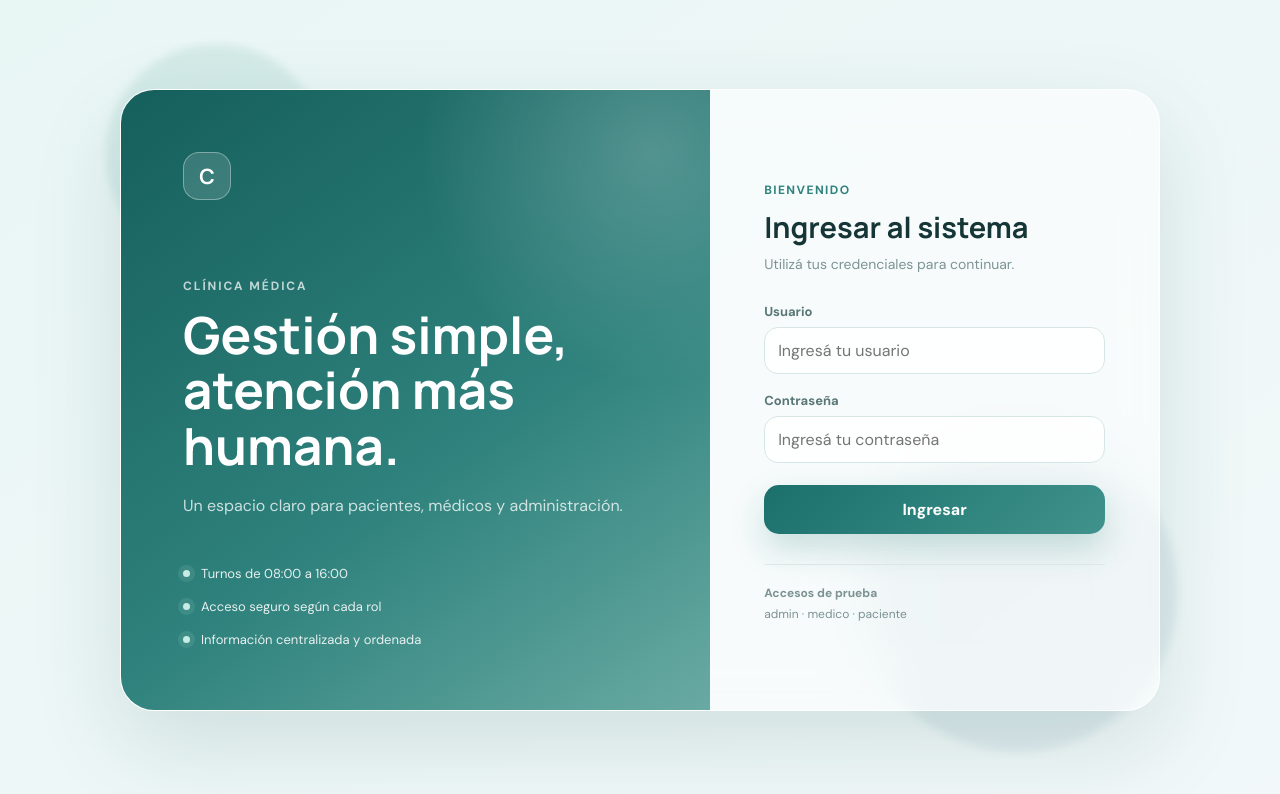
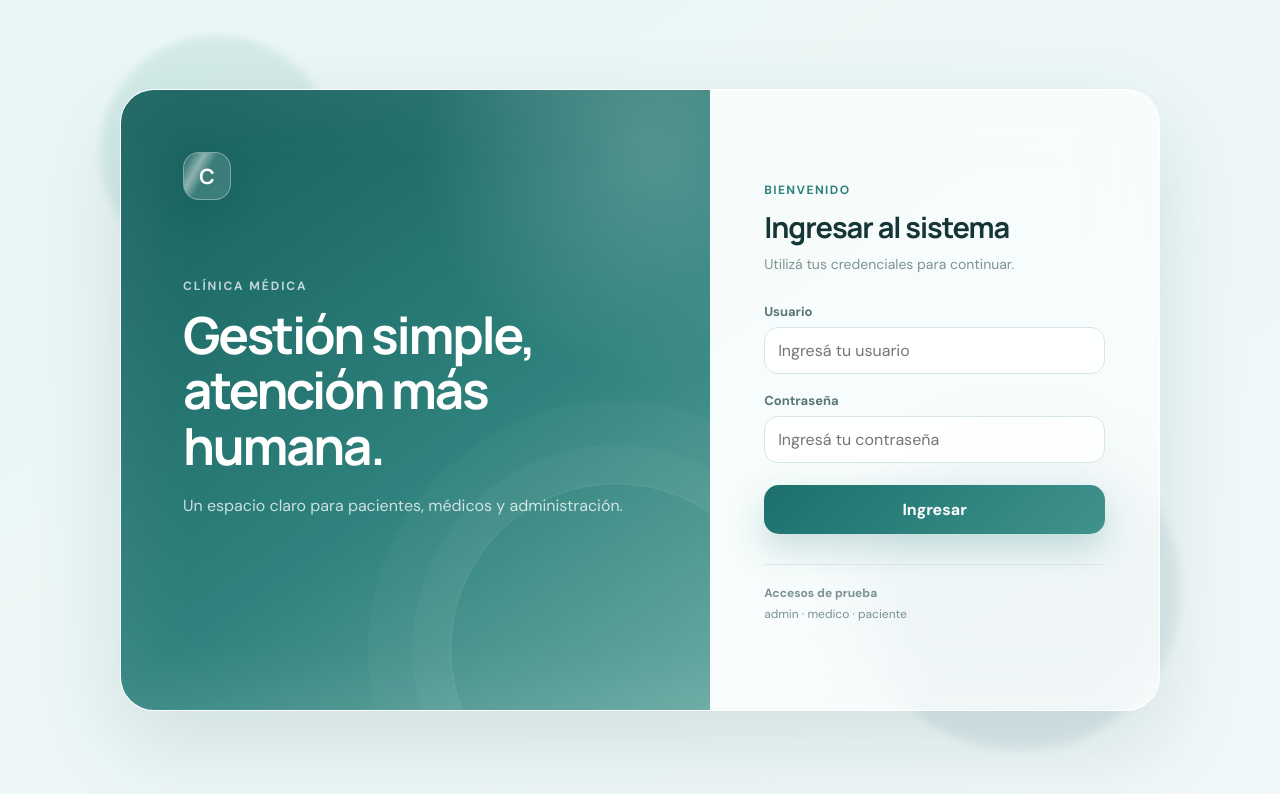
Before and after one commit to Kingdoms27/TP-CLINICA-OOWS, an Angular app in the folder frontend/: page /login in a window 1280 px wide. Shown: the top 794 px of the page. Built offline with nearby package versions, Linux system fonts and the light colour scheme.

Commit message:
style: refinar login animado

```diff
--- a/frontend/src/app/pages/login/login.component.css
+++ b/frontend/src/app/pages/login/login.component.css
@@ -10,6 +10,19 @@
     #eef7f6;
 }
 
+.login-page::before {
+  position: absolute;
+  inset: 0;
+  content: '';
+  pointer-events: none;
+  background:
+    linear-gradient(rgba(255, 255, 255, 0.12) 1px, transparent 1px),
+    linear-gradient(90deg, rgba(255, 255, 255, 0.12) 1px, transparent 1px);
+  background-size: 46px 46px;
+  mask-image: linear-gradient(to bottom, rgba(0, 0, 0, 0.36), transparent 76%);
+  opacity: 0.5;
+}
+
 .login-shell {
   position: relative;
   z-index: 2;
@@ -17,17 +30,29 @@
   grid-template-columns: 1.05fr 0.8fr;
   width: min(1040px, 100%);
   overflow: hidden;
-  border: 1px solid rgba(255, 255, 255, 0.84);
+  border: 1px solid rgba(255, 255, 255, 0.9);
   border-radius: 34px;
-  background: rgba(255, 255, 255, 0.54);
-  backdrop-filter: blur(28px);
-  box-shadow: 0 34px 90px rgba(28, 83, 84, 0.14);
-  animation: enter 700ms cubic-bezier(.2,.8,.2,1);
+  background: rgba(255, 255, 255, 0.56);
+  backdrop-filter: blur(30px) saturate(1.15);
+  box-shadow:
+    0 34px 90px rgba(28, 83, 84, 0.14),
+    inset 0 1px 0 rgba(255, 255, 255, 0.82);
+  animation: enter 760ms cubic-bezier(.2, .8, .2, 1);
+}
+
+.login-shell::after {
+  position: absolute;
+  inset: 0;
+  content: '';
+  pointer-events: none;
+  border-radius: inherit;
+  box-shadow: inset 0 0 90px rgba(255, 255, 255, 0.1);
 }
 
 .intro {
   position: relative;
   min-height: 600px;
+  overflow: hidden;
   padding: 62px;
   background:
     radial-gradient(circle at 90% 10%, rgba(255, 255, 255, 0.2), transparent 30%),
@@ -35,12 +60,29 @@
   color: white;
 }
 
+.intro::after {
+  position: absolute;
+  right: -90px;
+  bottom: -120px;
+  width: 330px;
+  height: 330px;
+  border: 1px solid rgba(255, 255, 255, 0.14);
+  border-radius: 50%;
+  content: '';
+  box-shadow:
+    0 0 0 38px rgba(255, 255, 255, 0.03),
+    0 0 0 82px rgba(255, 255, 255, 0.025);
+  animation: ringFloat 10s ease-in-out infinite;
+}
+
 .logo {
+  position: relative;
   display: grid;
   width: 48px;
   height: 48px;
   margin-bottom: 78px;
   place-items: center;
+  overflow: hidden;
   border: 1px solid rgba(255, 255, 255, 0.35);
   border-radius: 16px;
   background: rgba(255, 255, 255, 0.14);
@@ -48,6 +90,17 @@
   font-family: 'Manrope', sans-serif;
   font-size: 21px;
   font-weight: 700;
+  box-shadow: 0 12px 32px rgba(15, 69, 66, 0.14);
+  animation: logoEnter 700ms 120ms cubic-bezier(.2, .8, .2, 1) both;
+}
+
+.logo::after {
+  position: absolute;
+  inset: -70%;
+  content: '';
+  background: linear-gradient(110deg, transparent 42%, rgba(255, 255, 255, 0.42) 50%, transparent 58%);
+  transform: translateX(-70%) rotate(10deg);
+  animation: logoShine 5.5s 1.2s ease-in-out infinite;
 }
 
 .eyebrow {
@@ -58,6 +111,7 @@
   font-weight: 700;
   letter-spacing: 0.16em;
   text-transform: uppercase;
+  animation: copyEnter 620ms 150ms cubic-bezier(.2, .8, .2, 1) both;
 }
 
 .intro h1 {
@@ -66,6 +120,8 @@
   font-family: 'Manrope', sans-serif;
   font-size: clamp(34px, 4vw, 52px);
   line-height: 1.08;
+  letter-spacing: -0.045em;
+  animation: copyEnter 660ms 210ms cubic-bezier(.2, .8, .2, 1) both;
 }
 
 .intro > p {
@@ -74,6 +130,7 @@
   color: rgba(255, 255, 255, 0.76);
   font-size: 16px;
   line-height: 1.7;
+  animation: copyEnter 660ms 270ms cubic-bezier(.2, .8, .2, 1) both;
 }
 
 .feature-line {
@@ -83,6 +140,19 @@
   margin-top: 16px;
   color: rgba(255, 255, 255, 0.88);
   font-size: 13px;
+  animation: featureEnter 560ms cubic-bezier(.2, .8, .2, 1) both;
+}
+
+.feature-line:nth-of-type(2) {
+  animation-delay: 330ms;
+}
+
+.feature-line:nth-of-type(3) {
+  animation-delay: 390ms;
+}
+
+.feature-line:nth-of-type(4) {
+  animation-delay: 450ms;
 }
 
 .feature-line span {
@@ -91,11 +161,15 @@
   border-radius: 50%;
   background: #c7ebe5;
   box-shadow: 0 0 0 5px rgba(199, 235, 229, 0.11);
+  animation: dotPulse 2.8s ease-in-out infinite;
 }
 
 .login-card {
+  position: relative;
+  z-index: 1;
   align-self: center;
   padding: 58px 54px;
+  animation: cardEnter 720ms 180ms cubic-bezier(.2, .8, .2, 1) both;
 }
 
 .card-heading span {
@@ -107,9 +181,10 @@
 }
 
 .card-heading h2 {
-  margin: 8px 0 8px;
+  margin: 8px 0;
   font-family: 'Manrope', sans-serif;
   font-size: 29px;
+  letter-spacing: -0.035em;
 }
 
 .card-heading p {
@@ -124,8 +199,11 @@ form {
 }
 
 .submit {
+  position: relative;
+  isolation: isolate;
   width: 100%;
   margin-top: 4px;
+  overflow: hidden;
   border: 0;
   border-radius: 15px;
   background: linear-gradient(135deg, #1b706c, #40938c);
@@ -134,13 +212,31 @@ form {
   box-shadow: 0 15px 34px rgba(27, 112, 108, 0.22);
   font-weight: 700;
   transition:
-    transform 180ms ease,
-    box-shadow 180ms ease;
+    transform 200ms cubic-bezier(.2, .8, .2, 1),
+    box-shadow 200ms ease;
+}
+
+.submit::after {
+  position: absolute;
+  inset: 0;
+  z-index: -1;
+  content: '';
+  background: linear-gradient(110deg, transparent 30%, rgba(255, 255, 255, 0.24), transparent 70%);
+  transform: translateX(-130%);
+  transition: transform 520ms ease;
 }
 
 .submit:hover:not(:disabled) {
   transform: translateY(-2px);
   box-shadow: 0 18px 40px rgba(27, 112, 108, 0.28);
+}
+
+.submit:hover:not(:disabled)::after {
+  transform: translateX(130%);
+}
+
+.submit:active:not(:disabled) {
+  transform: translateY(0) scale(0.985);
 }
 
 .submit:disabled {
@@ -167,7 +263,7 @@ form {
   position: absolute;
   border-radius: 50%;
   filter: blur(4px);
-  animation: float 8s ease-in-out infinite;
+  animation: float 9s ease-in-out infinite;
 }
 
 .orb-one {
@@ -190,23 +286,107 @@ form {
 @keyframes enter {
   from {
     opacity: 0;
-    transform: translateY(22px) scale(0.985);
+    transform: translateY(24px) scale(0.982);
+    filter: blur(6px);
   }
 
   to {
     opacity: 1;
     transform: translateY(0) scale(1);
+    filter: blur(0);
+  }
+}
+
+@keyframes cardEnter {
+  from {
+    opacity: 0;
+    transform: translateX(20px);
+  }
+
+  to {
+    opacity: 1;
+    transform: translateX(0);
+  }
+}
+
+@keyframes copyEnter {
+  from {
+    opacity: 0;
+    transform: translateY(16px);
+  }
+
+  to {
+    opacity: 1;
+    transform: translateY(0);
+  }
+}
+
+@keyframes featureEnter {
+  from {
+    opacity: 0;
+    transform: translateX(-12px);
+  }
+
+  to {
+    opacity: 1;
+    transform: translateX(0);
+  }
+}
+
+@keyframes logoEnter {
+  from {
+    opacity: 0;
+    transform: translateY(-10px) rotate(-8deg) scale(0.9);
+  }
+
+  to {
+    opacity: 1;
+    transform: translateY(0) rotate(0) scale(1);
+  }
+}
+
+@keyframes logoShine {
+  0%,
+  62%,
+  100% {
+    transform: translateX(-70%) rotate(10deg);
+  }
+
+  78% {
+    transform: translateX(70%) rotate(10deg);
+  }
+}
+
+@keyframes dotPulse {
+  0%,
+  100% {
+    box-shadow: 0 0 0 5px rgba(199, 235, 229, 0.11);
+  }
+
+  50% {
+    box-shadow: 0 0 0 8px rgba(199, 235, 229, 0.04);
+  }
+}
+
+@keyframes ringFloat {
+  0%,
+  100% {
+    transform: translate3d(0, 0, 0) rotate(0);
+  }
+
+  50% {
+    transform: translate3d(-18px, -15px, 0) rotate(6deg);
   }
 }
 
 @keyframes float {
   0%,
   100% {
-    transform: translate3d(0, 0, 0);
+    transform: translate3d(0, 0, 0) scale(1);
   }
 
   50% {
-    transform: translate3d(18px, -22px, 0);
+    transform: translate3d(18px, -22px, 0) scale(1.06);
   }
 }
 
```
